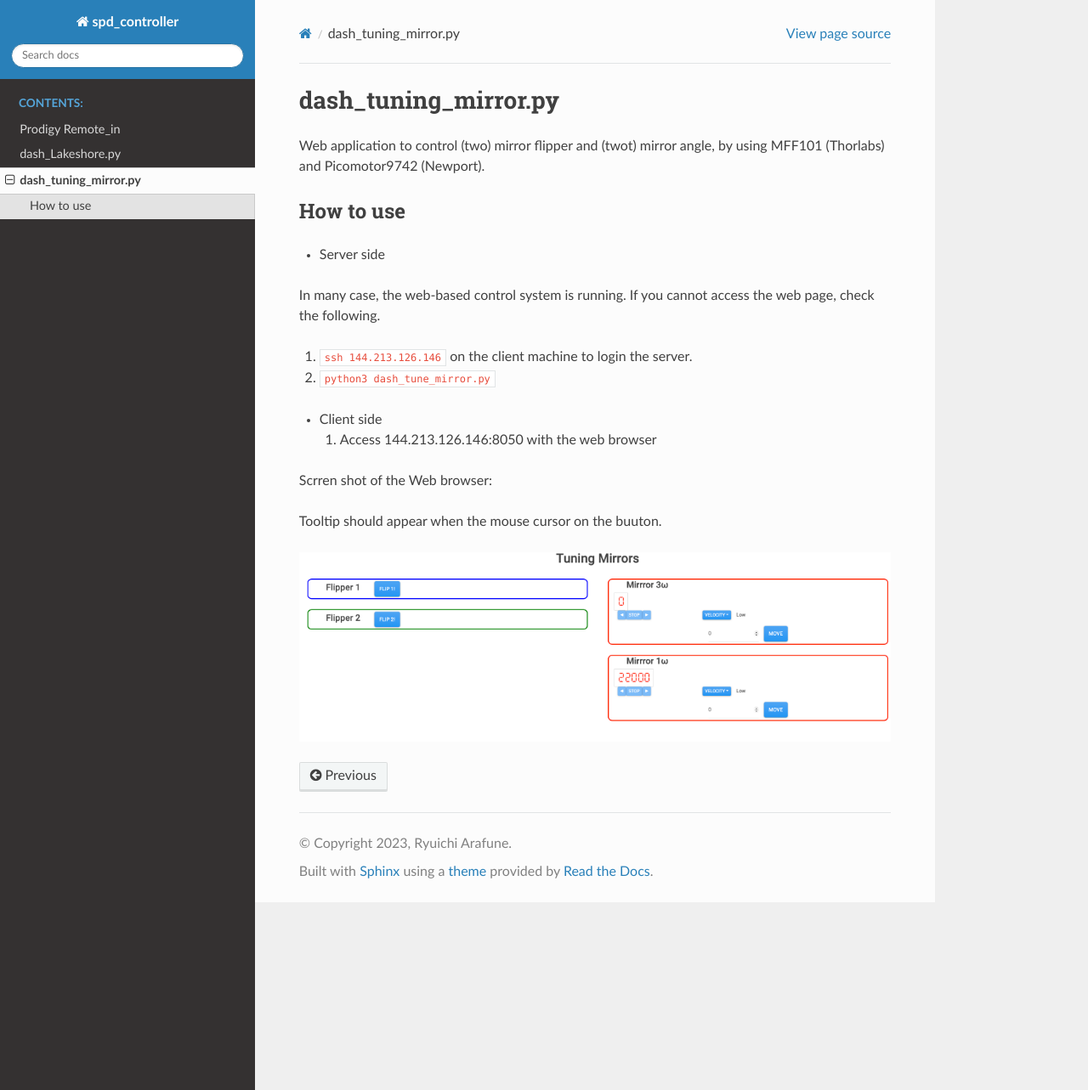
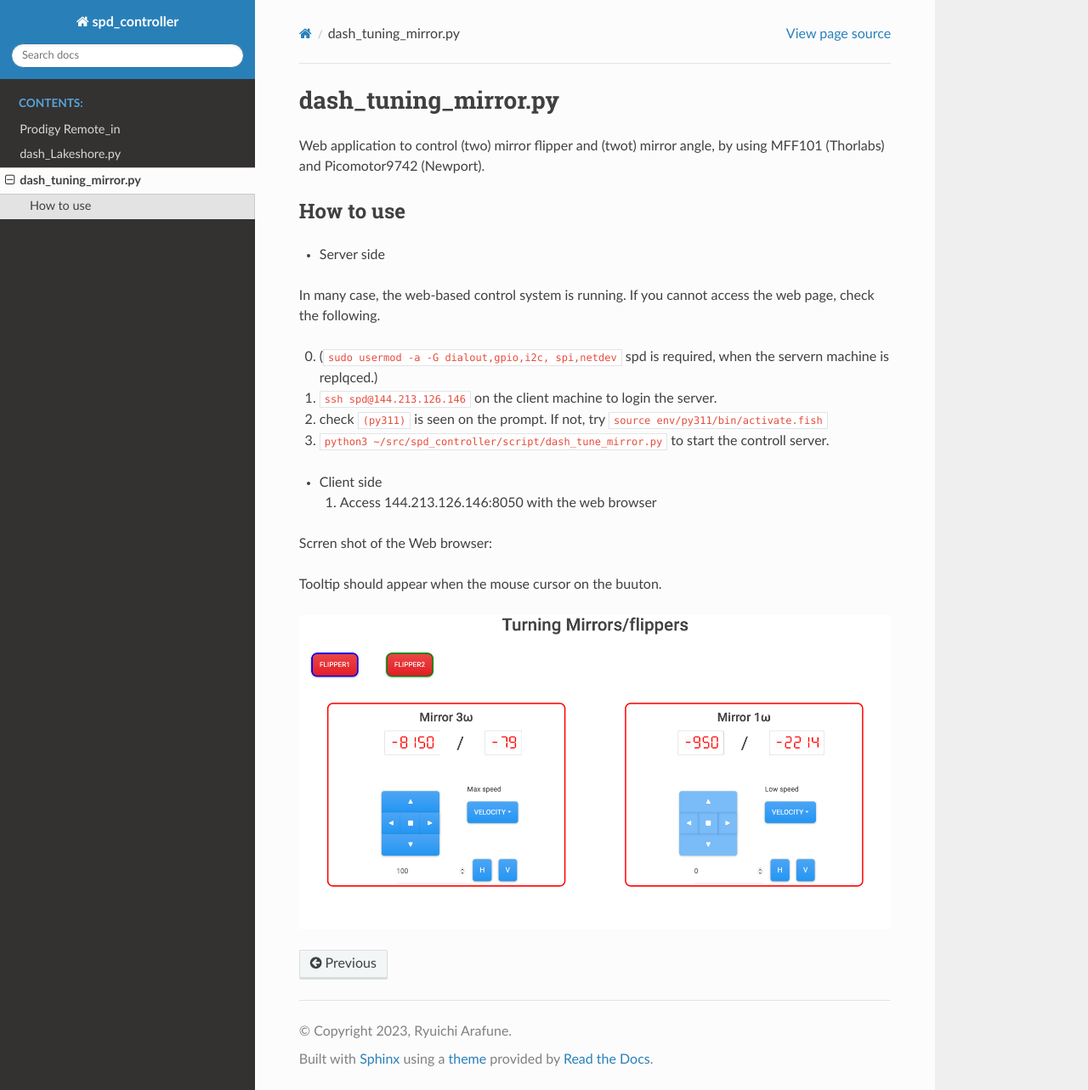
Before and after one commit to arafune/spd_controller, a Sphinx documentation site: the page built from doc/source/dash_tuning_mirror/dash_tuning_mirror.md, in a window 1280 px wide and 1283 px high. Shown: the whole window at 85% size. Built offline with Sphinx 7.4.7 and the Read the Docs theme 2.0.0, drawn with Linux system fonts in a browser that asks for light colours.

Commit message:
📝  udpate doc

```diff
--- a/doc/source/dash_tuning_mirror/dash_tuning_mirror.md
+++ b/doc/source/dash_tuning_mirror/dash_tuning_mirror.md
@@ -8,8 +8,10 @@ Web application to control (two) mirror flipper and (twot) mirror angle, by usin
 
 In many case, the web-based control system is running. If you cannot access the web page, check the following.
 
-1. `ssh 144.213.126.146` on the client machine to login the server.
-2. `python3 dash_tune_mirror.py`
+0. (`sudo usermod -a -G dialout,gpio,i2c, spi,netdev` spd is required, when the servern machine is replqced.)
+1. `ssh spd@144.213.126.146` on the client machine to login the server.
+2. check `(py311)` is seen on the prompt. If not, try `source env/py311/bin/activate.fish`
+3. `python3 ~/src/spd_controller/script/dash_tune_mirror.py` to start the controll server.
 
 - Client side
   1. Access 144.213.126.146:8050 with the web browser
```
Also changed, not shown: doc/source/dash_tuning_mirror/dash_tuning_mirror.png.
